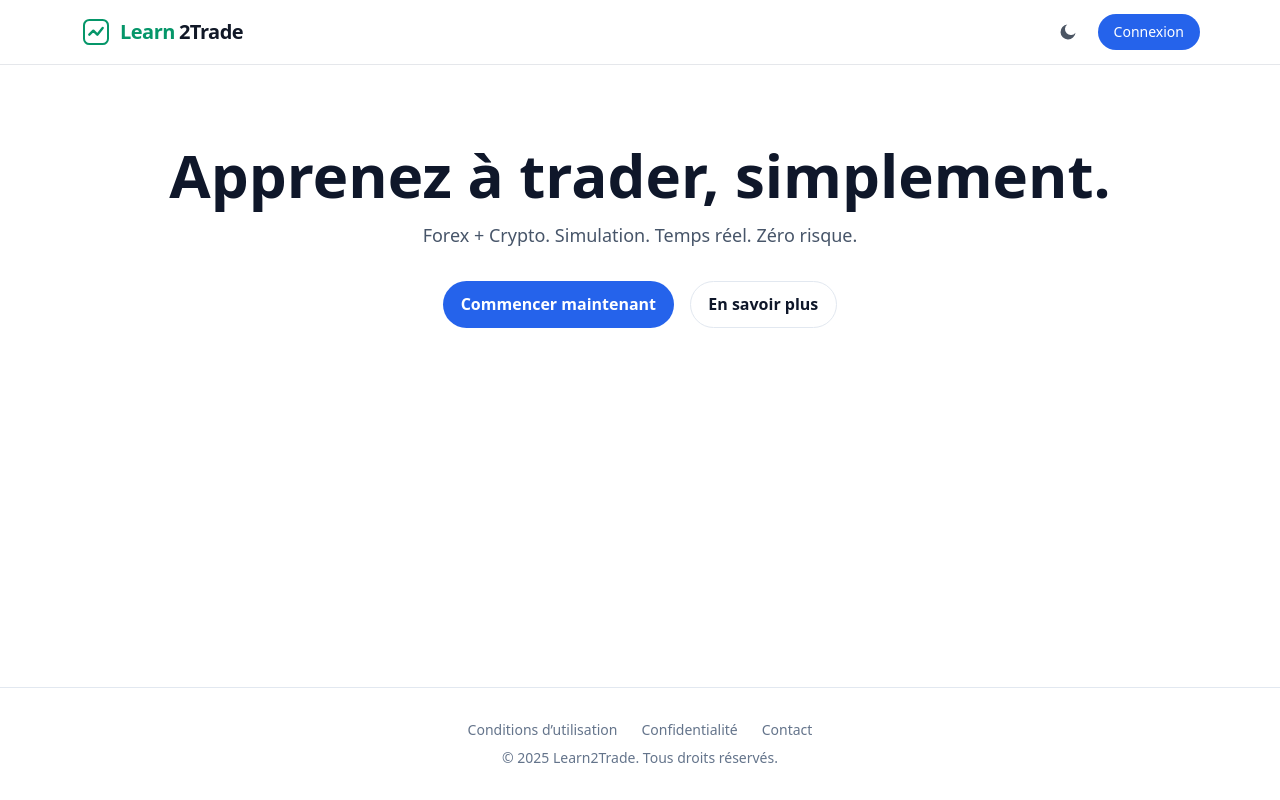
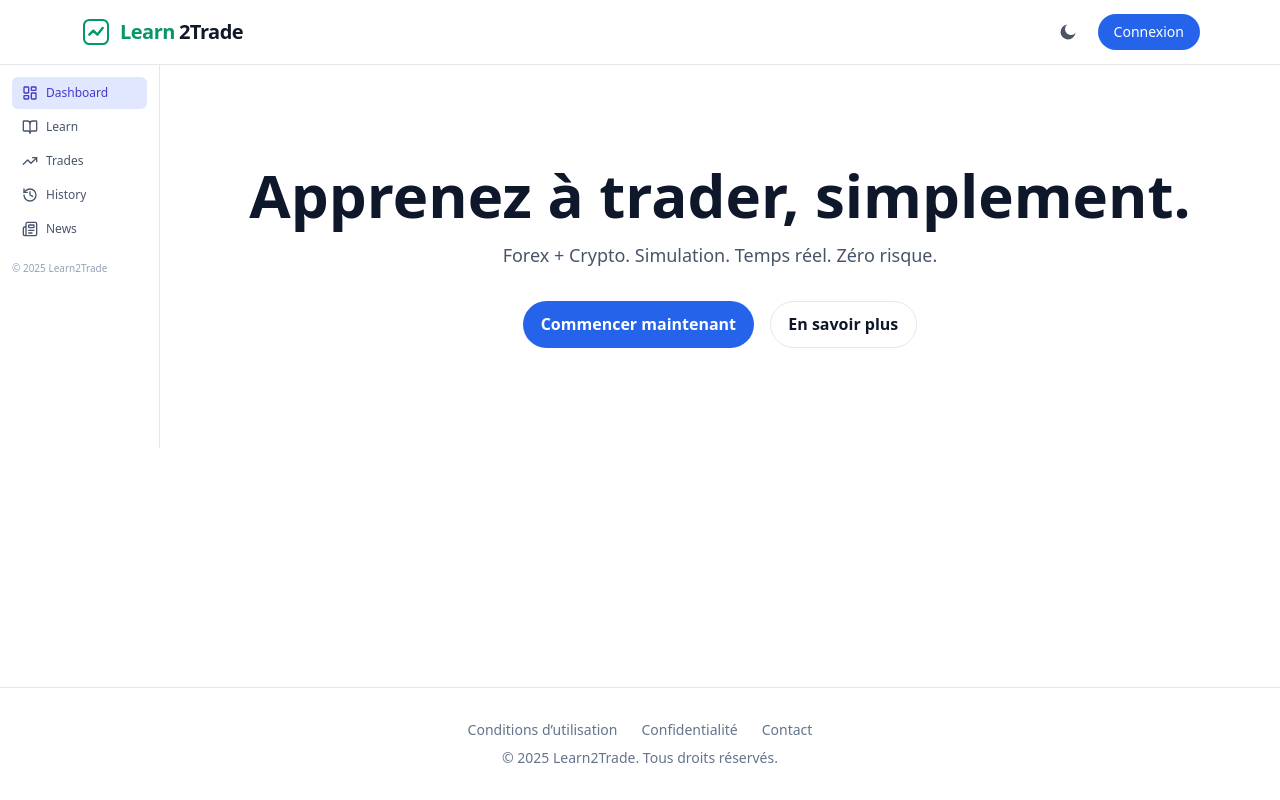
Before and after one commit to Tomsonne/Learn2Trade, a React app in the folder frontend/: page / in a window 1280 px wide. Built offline with nearby package versions, Linux system fonts and the light colour scheme; no server answers; the HTML template or start-up script is replaced by a standard one.

Commit message:
create Sidebar to navigate

```diff
--- a/frontend/src/App.jsx
+++ b/frontend/src/App.jsx
@@ -1,13 +1,17 @@
 import { Outlet } from "react-router-dom";
 import Header from "./components/Header.jsx";
 import Footer from "./components/Footer.jsx";
+import SidebarLayout from "./components/Sidebar.jsx";
 
 export default function App() {
   return (
     <div className="min-h-screen flex flex-col bg-white dark:bg-gray-900 text-gray-900 dark:text-gray-100">
       <Header />
       <main className="flex-1">
-        <Outlet />
+        <SidebarLayout appName="Learn2Trade">
+            <Outlet />
+        </SidebarLayout>
+
       </main>
       <Footer />
     </div>
--- /dev/null
+++ b/frontend/src/components/Sidebar.jsx
@@ -0,0 +1,62 @@
+// src/components/Sidebar.jsx — super slim 160px
+import React from "react";
+import { useLocation, Link } from "react-router-dom";
+import { LayoutDashboard, BookOpen, TrendingUp, History, Newspaper } from "lucide-react";
+
+/** Sidebar — desktop only, slim (160px), no branding */
+const DEFAULT_ITEMS = [
+  { label: "Dashboard", to: "/",        icon: LayoutDashboard },
+  { label: "Learn",     to: "/learn",   icon: BookOpen },
+  { label: "Trades",    to: "/trades",  icon: TrendingUp },
+  { label: "History",   to: "/history", icon: History },
+  { label: "News",      to: "/news",    icon: Newspaper },
+];
+
+function SidebarItem({ to, label, Icon, active }) {
+  return (
+    <Link
+      to={to}
+      className={`flex items-center gap-2 rounded-md px-2.5 py-1.5 text-xs leading-5 transition ${
+        active
+          ? "bg-indigo-100 text-indigo-700 dark:bg-indigo-900/30 dark:text-indigo-300"
+          : "text-slate-600 hover:bg-slate-100 hover:text-slate-900 dark:text-slate-300 dark:hover:bg-gray-700 dark:hover:text-slate-100"
+      }`}
+      aria-current={active ? "page" : undefined}
+    >
+      <Icon className="h-4 w-4 shrink-0" />
+      <span className="truncate">{label}</span>
+    </Link>
+  );
+}
+
+export default function SidebarLayout({ items = DEFAULT_ITEMS, children }) {
+  const location = useLocation();
+  const isActive = (to) => location.pathname === to || location.pathname.startsWith(to + "/");
+
+  return (
+    <div className="min-h-full grid grid-cols-[160px_minmax(0,1fr)] bg-white dark:bg-gray-900">
+      <aside className="min-h-full border-r border-slate-200 dark:border-gray-700 p-3">
+        {/* menu */}
+        <nav className="space-y-0.5">
+          {items.map((it) => (
+            <SidebarItem
+              key={it.to}
+              to={it.to}
+              label={it.label}
+              Icon={it.icon}
+              active={isActive(it.to)}
+            />
+          ))}
+        </nav>
+
+        <div className="mt-4 text-[10px] text-slate-400 dark:text-slate-500">
+          © {new Date().getFullYear()} Learn2Trade
+        </div>
+      </aside>
+
+      <main className="p-5 overflow-y-auto text-slate-900 dark:text-slate-100">
+        {children}
+      </main>
+    </div>
+  );
+}
--- a/frontend/src/main.jsx
+++ b/frontend/src/main.jsx
@@ -9,6 +9,9 @@ import Login from "./pages/Login.jsx";
 import Signup from "./pages/Signup.jsx";
 import NewsPage from "./pages/NewsPage.jsx";
 import { IndicatorsPage } from "./pages/IndicatorsPage.jsx";
+import History from "./pages/History.jsx";
+import Dashboard from "./pages/Dashboard.jsx";
+import Trades from "./pages/Trades.jsx";
 
 const router = createBrowserRouter([
   {
@@ -19,6 +22,9 @@ const router = createBrowserRouter([
       { path: "login", element: <Login /> },
       { path: "news", element: <NewsPage /> },
       { path: "learn", element: <IndicatorsPage /> },
+      { path: "trades", element: <Trades />},
+      {path: "history", element: <History /> },
+      {path: "dashboard", element: <Dashboard />}
     ],
   },
   { path: "signup", element: <Signup /> },
--- /dev/null
+++ b/frontend/src/pages/History.jsx
@@ -0,0 +1,2 @@
+export default function History() {
+     return <div>History</div>; }
--- /dev/null
+++ b/frontend/src/pages/Trades.jsx
@@ -0,0 +1,2 @@
+export default function Trades() {
+     return <div>Trades</div>; }
```
Also changed, not shown: frontend/src/components/SideBar.js (deleted).
